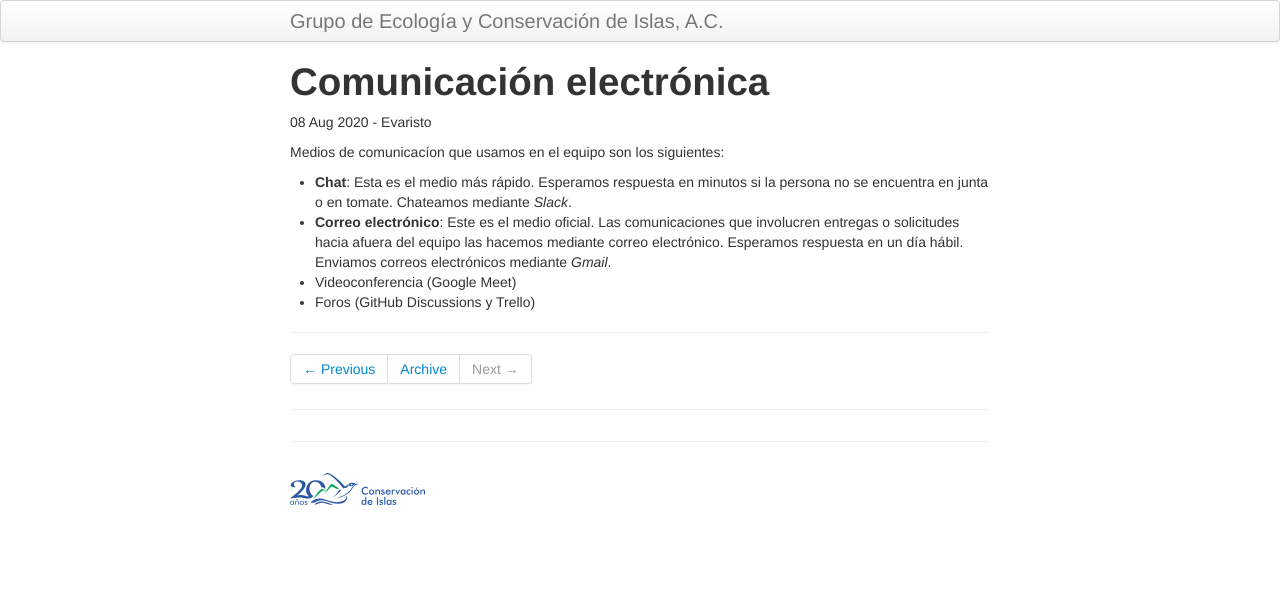
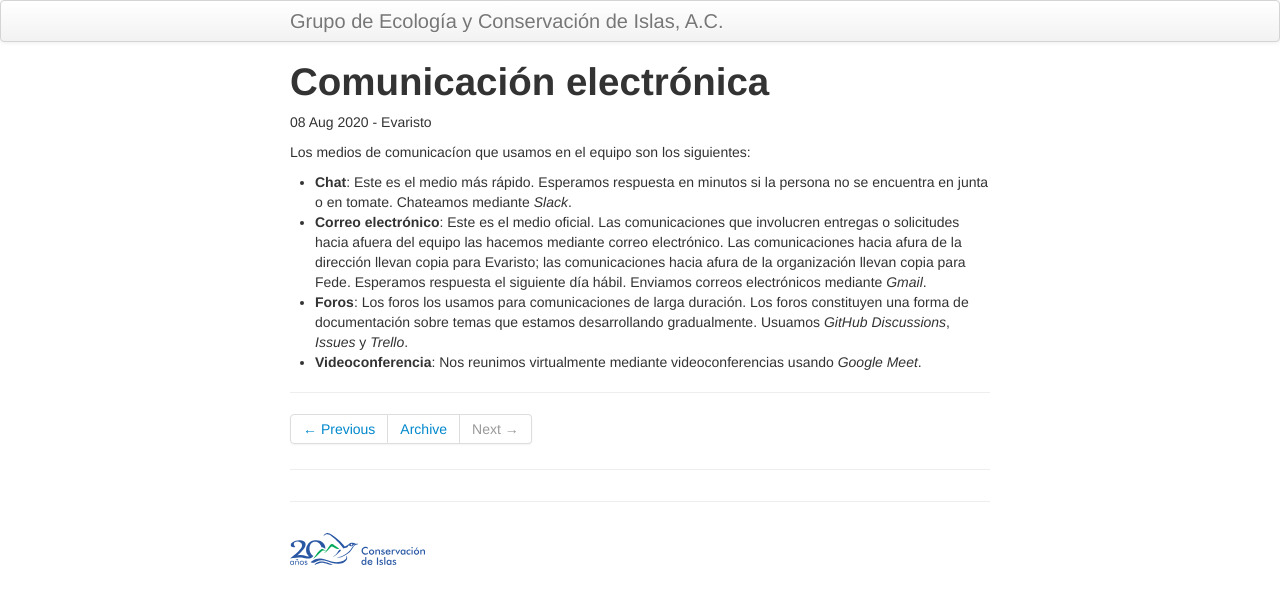
Before and after one commit to LizethMReyes/islasgeci.github.io, a Jekyll site: the page built from _posts/2020-08-08-comunicacion.md, in a window 1280 px wide. Shown: the top 604 px of the page. Built offline with Jekyll 4.4.1, drawn with Linux system fonts in a browser that asks for light colours.

Commit message:
Termina la primer versión

```diff
--- a/_posts/2020-08-08-comunicacion.md
+++ b/_posts/2020-08-08-comunicacion.md
@@ -5,12 +5,16 @@ author: Evaristo
 tags: equipo
 ---
 
-Medios de comunicacíon que usamos en el equipo son los siguientes:
+Los medios de comunicacíon que usamos en el equipo son los siguientes:
 
-- **Chat**: Esta es el medio más rápido. Esperamos respuesta en minutos si la persona no se
+- **Chat**: Este es el medio más rápido. Esperamos respuesta en minutos si la persona no se
   encuentra en junta o en tomate. Chateamos mediante _Slack_.
 - **Correo electrónico**: Este es el medio oficial. Las comunicaciones que involucren entregas o
-  solicitudes hacia afuera del equipo las hacemos mediante correo electrónico. Esperamos respuesta
-  en un día hábil. Enviamos correos electrónicos mediante _Gmail_.
-- Videoconferencia (Google Meet)
-- Foros (GitHub Discussions y Trello)
+  solicitudes hacia afuera del equipo las hacemos mediante correo electrónico. Las comunicaciones
+  hacia afura de la dirección llevan copia para Evaristo; las comunicaciones hacia afura de la
+  organización llevan copia para Fede. Esperamos respuesta el siguiente día hábil. Enviamos correos
+  electrónicos mediante _Gmail_.
+- **Foros**: Los foros los usamos para comunicaciones de larga duración. Los foros constituyen una
+  forma de documentación sobre temas que estamos desarrollando gradualmente. Usuamos _GitHub
+  Discussions_, _Issues_ y _Trello_.
+- **Videoconferencia**: Nos reunimos virtualmente mediante videoconferencias usando _Google Meet_.
```
